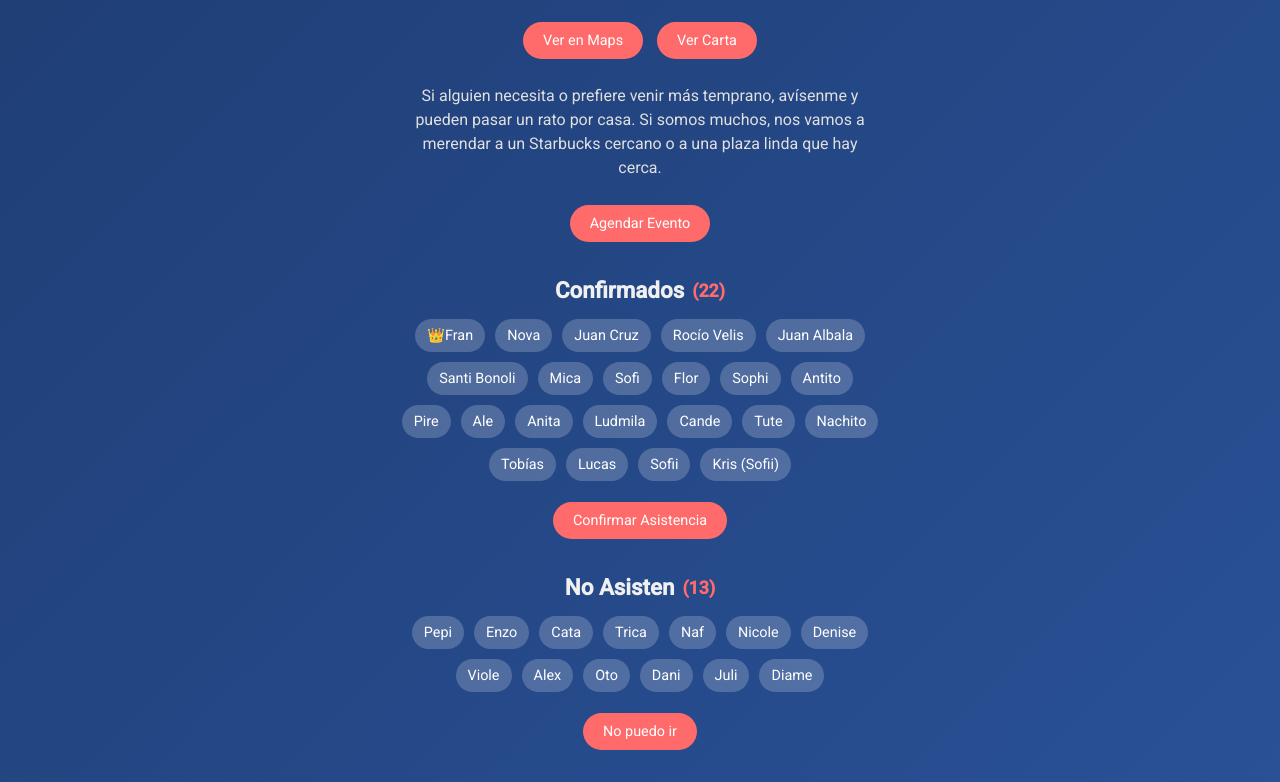
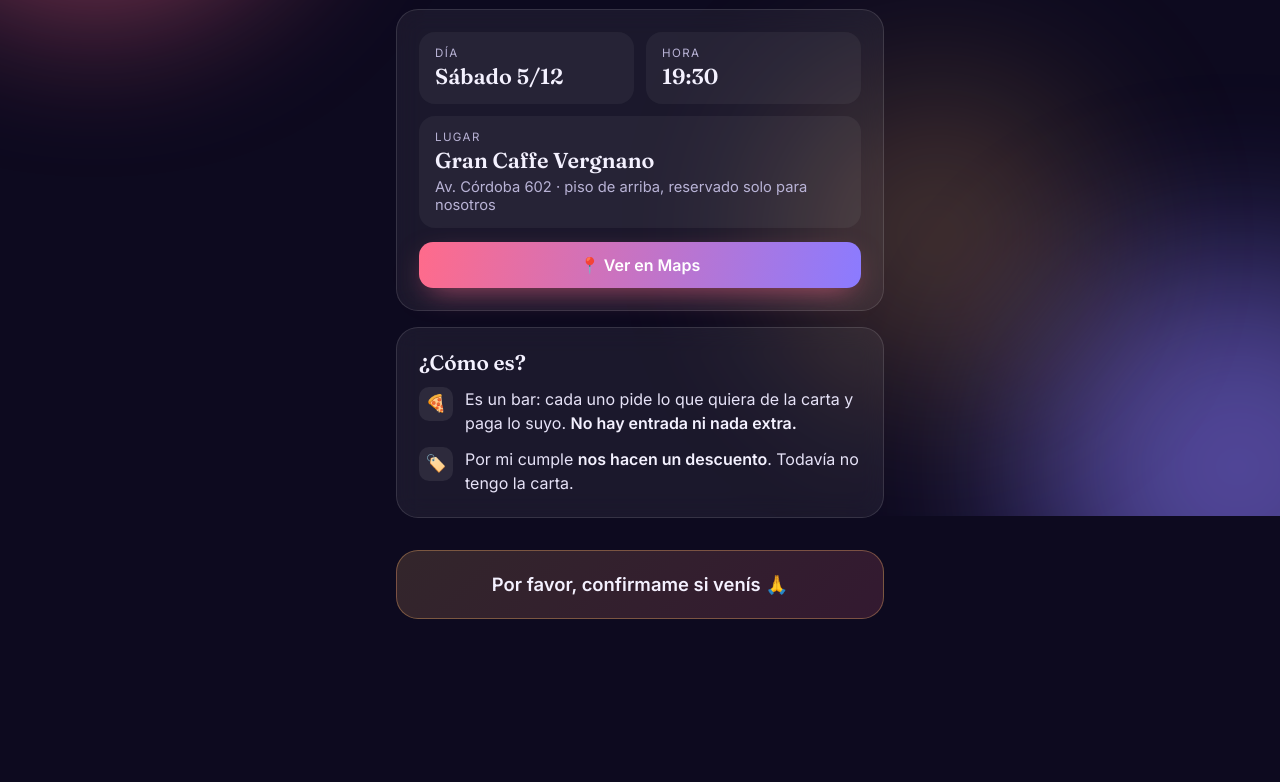
Before and after one commit to FrannRod/frann, a plain HTML site: page cumple.html in a window 1280 px wide. Shown: the part 284-1066 px from the top of the page. After the commit the page ends 967 px from the top, so only its background shows below. Drawn offline with Linux system fonts and the light colour scheme.

Commit message:
Reemplaza la invitación del cumple por la de 2026, solo informativa
Claude-Session: https://claude.ai/code/session_01Y7t8nGexDz1GxAmbvSyVEB

```diff
--- a/cumple.html
+++ b/cumple.html
@@ -4,170 +4,282 @@
     <meta charset="UTF-8">
     <meta name="viewport" content="width=device-width, initial-scale=1.0">
     <title>Invitación a mi Cumpleaños</title>
+    <meta name="description" content="Sábado 5 de diciembre, 19:30, en el Gran Caffe Vergnano.">
     <link rel="icon" href="favicon.ico" type="image/x-icon">
+    <link rel="preconnect" href="https://fonts.googleapis.com">
+    <link rel="preconnect" href="https://fonts.gstatic.com" crossorigin>
+    <link href="https://fonts.googleapis.com/css2?family=Fraunces:opsz,wght@9..144,600;9..144,800&family=Inter:wght@400;500;600&display=swap" rel="stylesheet">
     <style>
-        @import url('https://fonts.googleapis.com/css2?family=Roboto:wght@300;400;500&display=swap');
+        :root {
+            --fondo: #0d0a1f;
+            --texto: #f4f1ff;
+            --texto-suave: #b9b3d6;
+            --acento: #ff6b8b;
+            --acento-2: #ffb86b;
+            --acento-3: #8b7bff;
+            --vidrio: rgba(255, 255, 255, 0.06);
+            --borde: rgba(255, 255, 255, 0.12);
+        }
+
+        * {
+            box-sizing: border-box;
+        }
 
         body {
-            font-family: 'Roboto', sans-serif;
-            background: linear-gradient(135deg, #1e3c72 0%, #2a5298 100%);
+            margin: 0;
+            min-height: 100vh;
+            font-family: 'Inter', system-ui, sans-serif;
+            background: var(--fondo);
+            color: var(--texto);
+            overflow-x: hidden;
+        }
+
+        .luces {
+            position: fixed;
+            inset: 0;
+            z-index: 0;
+            pointer-events: none;
+            overflow: hidden;
+        }
+        .luz {
+            position: absolute;
+            border-radius: 50%;
+            filter: blur(80px);
+            opacity: 0.55;
+            animation: flotar 18s ease-in-out infinite alternate;
+        }
+        .luz.una {
+            width: 420px;
+            height: 420px;
+            background: var(--acento);
+            top: -140px;
+            left: -120px;
+        }
+        .luz.dos {
+            width: 380px;
+            height: 380px;
+            background: var(--acento-3);
+            bottom: -120px;
+            right: -120px;
+            animation-delay: -6s;
+        }
+        .luz.tres {
+            width: 260px;
+            height: 260px;
+            background: var(--acento-2);
+            top: 45%;
+            left: 60%;
+            opacity: 0.25;
+            animation-delay: -12s;
+        }
+        @keyframes flotar {
+            from { transform: translate(0, 0) scale(1); }
+            to { transform: translate(40px, 30px) scale(1.15); }
+        }
+
+        .contenedor {
+            position: relative;
+            z-index: 1;
+            max-width: 520px;
+            margin: 0 auto;
+            padding: 56px 16px 64px;
+            text-align: center;
+        }
+
+        .etiqueta {
+            display: inline-block;
+            padding: 6px 14px;
+            border: 1px solid var(--borde);
+            border-radius: 999px;
+            background: var(--vidrio);
+            font-size: 0.8em;
+            letter-spacing: 0.14em;
+            text-transform: uppercase;
+            color: var(--texto-suave);
+        }
+
+        h1 {
+            font-family: 'Fraunces', Georgia, serif;
+            font-weight: 800;
+            font-size: clamp(2.6em, 11vw, 3.8em);
+            line-height: 1.02;
+            margin: 20px 0 12px;
+            background: linear-gradient(100deg, var(--acento-2), var(--acento) 45%, var(--acento-3));
+            -webkit-background-clip: text;
+            background-clip: text;
+            color: transparent;
+        }
+
+        .bajada {
+            font-size: 1.05em;
+            color: var(--texto-suave);
+            margin: 0 0 32px;
+        }
+
+        .tarjeta {
+            background: var(--vidrio);
+            border: 1px solid var(--borde);
+            border-radius: 22px;
+            padding: 22px;
+            margin: 16px 0;
+            text-align: left;
+            backdrop-filter: blur(12px);
+            -webkit-backdrop-filter: blur(12px);
+        }
+
+        .datos {
+            display: grid;
+            grid-template-columns: 1fr 1fr;
+            gap: 12px;
+        }
+        .dato {
+            background: rgba(255, 255, 255, 0.05);
+            border-radius: 16px;
+            padding: 14px 16px;
+        }
+        .dato.ancho {
+            grid-column: 1 / -1;
+        }
+        .dato .rotulo {
+            display: block;
+            font-size: 0.72em;
+            letter-spacing: 0.12em;
+            text-transform: uppercase;
+            color: var(--texto-suave);
+            margin-bottom: 4px;
+        }
+        .dato .valor {
+            font-family: 'Fraunces', Georgia, serif;
+            font-weight: 600;
+            font-size: 1.35em;
+            line-height: 1.2;
+        }
+        .dato .detalle {
+            display: block;
+            margin-top: 4px;
+            font-size: 0.92em;
+            color: var(--texto-suave);
+        }
+
+        .boton {
+            display: flex;
+            align-items: center;
+            justify-content: center;
+            gap: 8px;
+            margin-top: 14px;
+            padding: 13px 20px;
+            border-radius: 14px;
+            background: linear-gradient(100deg, var(--acento), var(--acento-3));
             color: #fff;
+            font-weight: 600;
+            text-decoration: none;
+            box-shadow: 0 10px 30px -10px rgba(255, 107, 139, 0.7);
+            transition: transform 0.2s, box-shadow 0.2s;
+        }
+        .boton:hover {
+            transform: translateY(-2px);
+            box-shadow: 0 14px 34px -10px rgba(255, 107, 139, 0.85);
+        }
+
+        .tarjeta h2 {
+            font-family: 'Fraunces', Georgia, serif;
+            font-weight: 600;
+            font-size: 1.3em;
+            margin: 0 0 12px;
+        }
+        .lista {
+            list-style: none;
             margin: 0;
             padding: 0;
+            display: grid;
+            gap: 12px;
         }
-        .container {
-            max-width: 480px;
-            margin: auto;
-            padding: 20px;
-            text-align: center;
+        .lista li {
+            display: flex;
+            gap: 12px;
+            align-items: flex-start;
+            line-height: 1.5;
+            color: #e6e2f7;
         }
-        h1 {
-            font-size: 2.2em;
-            margin-bottom: 0.5em;
-            color: #f0f0f0;
+        .lista .icono {
+            flex: none;
+            width: 34px;
+            height: 34px;
+            display: grid;
+            place-items: center;
+            border-radius: 10px;
+            background: rgba(255, 255, 255, 0.08);
+            font-size: 1.05em;
         }
-        p {
-            font-size: 1em;
-            line-height: 1.5em;
-            margin: 0.5em 0;
-            color: #e0e0e0;
+        .lista strong {
+            color: var(--texto);
         }
-        .buttons {
-            margin: 20px 0;
+
+        .confirmar {
+            margin-top: 32px;
+            padding: 22px;
+            border-radius: 22px;
+            background: linear-gradient(135deg, rgba(255, 184, 107, 0.16), rgba(255, 107, 139, 0.16));
+            border: 1px solid rgba(255, 184, 107, 0.35);
         }
-        .button {
-            display: inline-block;
-            margin: 5px;
-            padding: 10px 20px;
-            background-color: #ff6b6b;
-            color: #fff;
-            text-decoration: none;
-            border-radius: 25px;
-            font-size: 0.9em;
-            transition: background 0.3s;
+        .confirmar p {
+            margin: 0;
+            font-size: 1.15em;
+            font-weight: 600;
         }
-        .button:hover {
-            background-color: #ff4757;
-        }
-        .list {
-            margin: 30px 0;
-        }
-        .list h3 {
-            margin-bottom: 15px;
-            font-size: 1.4em;
-            color: #f0f0f0;
-            display: flex;
-            justify-content: center;
-            align-items: center;
-        }
-        .list h3 .count {
-            font-size: 0.8em;
-            color: #ff6b6b;
-            margin-left: 8px;
-        }
-        .list ul {
-            list-style: none;
-            padding: 0;
-            display: flex;
-            flex-wrap: wrap;
-            justify-content: center;
-            gap: 10px;
-        }
-        .list li {
-            background-color: rgba(255, 255, 255, 0.2);
-            padding: 8px 12px;
-            border-radius: 20px;
-            font-size: 0.9em;
-            color: #fff;
-        }
-        a {
-            color: inherit;
-        }
-        @media (max-width: 480px) {
-            h1 {
-                font-size: 2em;
+
+        @media (prefers-reduced-motion: reduce) {
+            .luz {
+                animation: none;
             }
-            .button {
-                padding: 10px 15px;
-                font-size: 0.9em;
-            }
-            .list li {
-                font-size: 0.85em;
+            .boton {
+                transition: none;
             }
         }
     </style>
 </head>
 <body>
-    <div class="container">
-        <h1>¡Estás Invitado a Mi Cumple! 🎉</h1>
-        <p>El día es <strong>sábado 7 de diciembre de 2024</strong> a las <strong>21:30 hs</strong>.</p>
-        <p>Tenemos reserva en <strong>Growlers</strong> - Av. Santa Fe 1430, Recoleta.</p>
-        <p>Por mi cumple tenemos todos <strong>50% OFF</strong> en cervezas Clásicas, Gin Tonic Tirado, Tintillo de Verano, Fernet, Agua Mineral y Vaso de Gaseosa.</p>
-        <div class="buttons">
-            <a href="https://maps.app.goo.gl/YwyfguKDhByogMug6" class="button">Ver en Maps</a>
-            <a href="https://growlerscc.com.ar/menu-growlers/" target="_blank" class="button">Ver Carta</a>
+    <div class="luces" aria-hidden="true">
+        <div class="luz una"></div>
+        <div class="luz dos"></div>
+        <div class="luz tres"></div>
+    </div>
+
+    <main class="contenedor">
+        <span class="etiqueta">Estás invitado</span>
+        <h1>¡Festejo mi cumple! 🎉</h1>
+        <p class="bajada">Me encantaría que vengas.</p>
+
+        <section class="tarjeta">
+            <div class="datos">
+                <div class="dato">
+                    <span class="rotulo">Día</span>
+                    <span class="valor">Sábado 5/12</span>
+                </div>
+                <div class="dato">
+                    <span class="rotulo">Hora</span>
+                    <span class="valor">19:30</span>
+                </div>
+                <div class="dato ancho">
+                    <span class="rotulo">Lugar</span>
+                    <span class="valor">Gran Caffe Vergnano</span>
+                    <span class="detalle">Av. Córdoba 602 · piso de arriba, reservado solo para nosotros</span>
+                </div>
+            </div>
+            <a href="https://maps.app.goo.gl/rM8dbYrqGqF44jC27" target="_blank" rel="noopener" class="boton">📍 Ver en Maps</a>
+        </section>
+
+        <section class="tarjeta">
+            <h2>¿Cómo es?</h2>
+            <ul class="lista">
+                <li><span class="icono">🍕</span><span>Es un bar: cada uno pide lo que quiera de la carta y paga lo suyo. <strong>No hay entrada ni nada extra.</strong></span></li>
+                <li><span class="icono">🏷️</span><span>Por mi cumple <strong>nos hacen un descuento</strong>. Todavía no tengo la carta.</span></li>
+            </ul>
+        </section>
+
+        <div class="confirmar">
+            <p>Por favor, confirmame si venís 🙏</p>
         </div>
-        <p>Si alguien necesita o prefiere venir más temprano, avísenme y pueden pasar un rato por casa. Si somos muchos, nos vamos a merendar a un Starbucks cercano o a una plaza linda que hay cerca.</p>
-        <div class="buttons">
-            <a href="https://www.google.com/calendar/render?action=TEMPLATE&text=Cumple+de+Franco&dates=20241208T003000Z/20241208T023000Z&details=Más+información+en+FrancoRodriguez.com.ar%2Fcumple&location=Av.+Santa+Fe+1430%2C+Recoleta" class="button">Agendar Evento</a>
-        </div>
-        <div class="list">
-            <h3>Confirmados <span class="count">(22)</span></h3>
-            <ul>
-                <li>👑Fran</li>
-                <li>Nova</li>
-                <li>Juan Cruz</li>
-                <li>Rocío Velis</li>
-                <li>Juan Albala</li>
-                <li>Santi Bonoli</li>
-                <li>Mica</li>
-                <li>Sofi</li>
-                <li>Flor</li>
-                <li>Sophi</li>
-                <li>Antito</li>
-                <li>Pire</li>
-                <li>Ale</li>
-                <li>Anita</li>
-                <li>Ludmila</li>
-                <li>Cande</li>
-                <li>Tute</li>
-                <li>Nachito</li>
-                <li>Tobías</li>
-                <li>Lucas</li>
-                <li>Sofii</li>
-                <li>Kris (Sofii)</li>
-            </ul>
-            <a href="https://wa.me/5491133321196?text=Hola!%20Quería%20confirmarte%20que%20*voy*%20a%20tu%20cumple" class="button">Confirmar Asistencia</a>
-        </div>
-
-        <div class="list">
-            <h3>No Asisten <span class="count">(13)</span></h3>
-            <ul>
-                <li>Pepi</li>
-                <li>Enzo</li>
-                <li>Cata</li>
-                <li>Trica</li>
-                <li>Naf</li>
-                <li>Nicole</li>
-                <li>Denise</li>
-                <li>Viole</li>
-                <li>Alex</li>
-                <li>Oto</li>
-                <li>Dani</li>
-                <li>Juli</li>
-                <li>Diame</li>
-            </ul>
-            <a href="https://wa.me/5491133321196?text=Hola!%20Quería%20confirmarte%20que%20*no*%20voy%20a%20tu%20cumple" class="button">No puedo ir</a>
-        </div>
-
-        <div class="list">
-            <h3>No contestaron <span class="count">(3)</span></h3>
-            <ul>
-                <li>Lola</li>
-                <li>Daf</li>
-                <li>Malena</li>
-            </ul>
-        </div>
-    </div>
+    </main>
 </body>
 </html>
```
